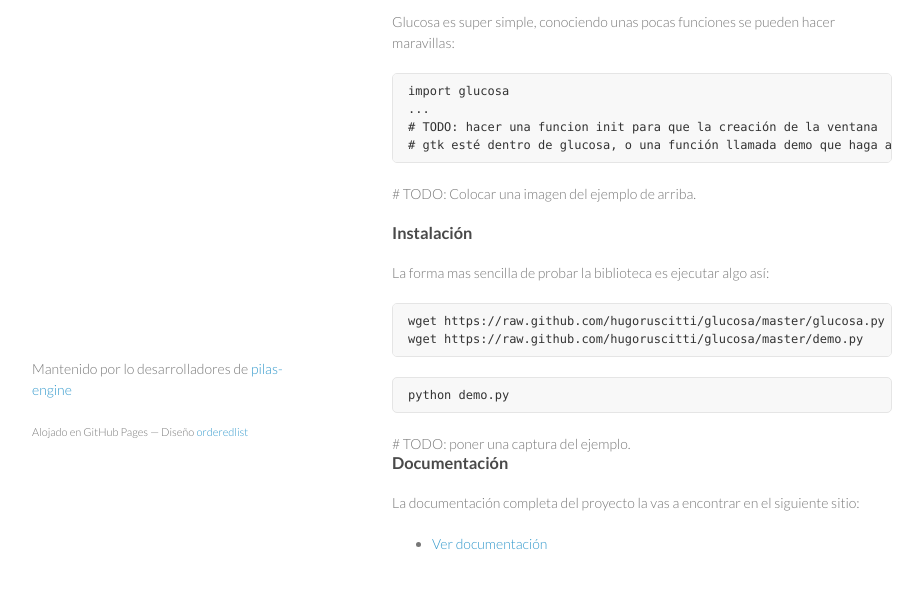
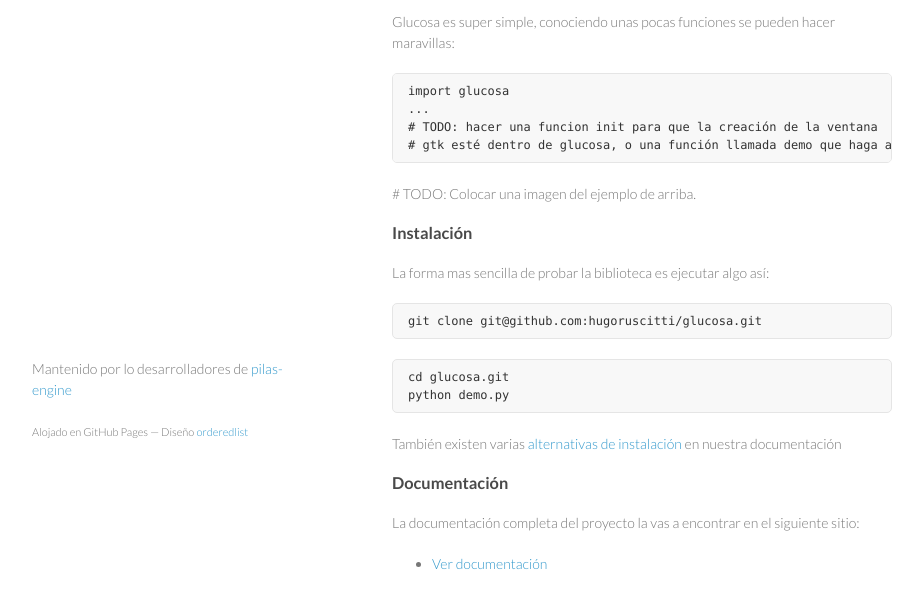
Before and after one commit to hugoruscitti/glucosa, a plain HTML site: page index.html in a window 1280 px wide. Shown: the part 289-898 px from the top of the page, without its empty margins (178-1101 px from the left). Drawn offline with Linux system fonts and the light colour scheme.

Commit message:
Mejorando documentacion de instalacion.

```diff
--- a/index.html
+++ b/index.html
@@ -56,13 +56,13 @@ maravillas:
 
 <p>La forma mas sencilla de probar la biblioteca es ejecutar algo así:
 
-<pre><code>wget https://raw.github.com/hugoruscitti/glucosa/master/glucosa.py
-wget https://raw.github.com/hugoruscitti/glucosa/master/demo.py
-</code></pre>
+<pre><code>git clone git@github.com:hugoruscitti/glucosa.git</code></pre>
 
-<pre><code>python demo.py</code></pre>
+<pre><code>cd glucosa.git
+python demo.py</code></pre>
 
-# TODO: poner una captura del ejemplo.
+<p>También existen varias <a href='http://glucosa.readthedocs.org/en/latest/motivacion.html#instalacion'>alternativas de instalación</a>
+en nuestra documentación</p>
 
 <h3>Documentación</h3>
 
```
